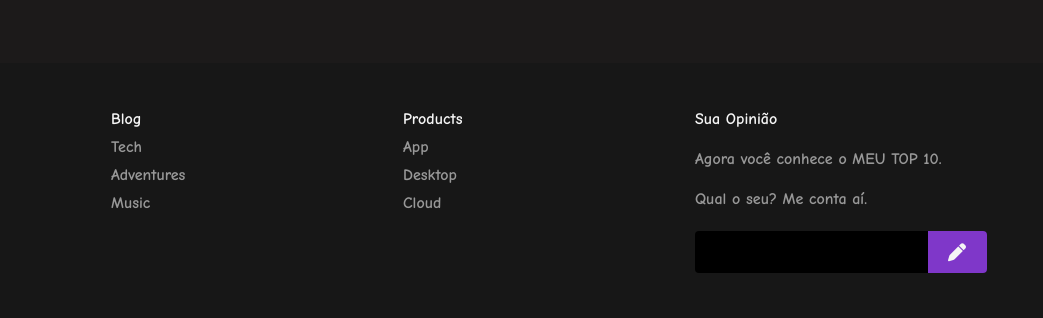
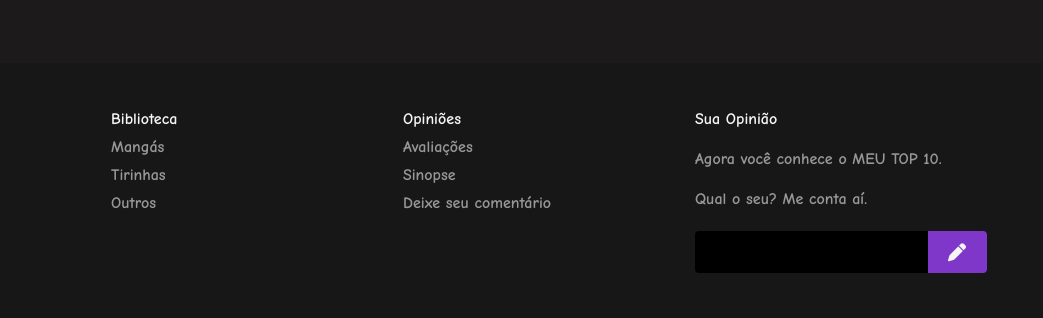
Before and after one commit to Nalu-reis/projetos_veeva, a plain HTML site: page PROJETO 01/index.html in a window 1280 px wide. Shown: the part 707-1025 px from the top of the page, 237-1280 px from the left. Drawn offline with Linux system fonts and the light colour scheme.

Commit message:
Update index.html

```diff
--- a/PROJETO 01/index.html
+++ b/PROJETO 01/index.html
@@ -1,5 +1,6 @@
 <!DOCTYPE html>
 <html lang="pt-br">
+
 <head>
   <meta charset="UTF-8" />
   <meta name="viewport" content="width=device-width, initial-scale=1.0" />
@@ -11,13 +12,15 @@
   <link rel="preconnect" href="https://fonts.gstatic.com" crossorigin />
   <link
     href="https://fonts.googleapis.com/css2?family=Comic+Neue:wght@300;400;700&family=Playfair+Display&family=Roboto:wght@100&display=swap"
-      rel="stylesheet"
-    />
+    rel="stylesheet" />
 
   <!-- Link para icons font-awesome -->
-    <link rel="stylesheet" href="https://cdnjs.cloudflare.com/ajax/libs/font-awesome/6.5.1/css/all.min.css" integrity="sha512-DTOQO9RWCH3ppGqcWaEA1BIZOC6xxalwEsw9c2QQeAIftl+Vegovlnee1c9QX4TctnWMn13TZye+giMm8e2LwA==" crossorigin="anonymous" referrerpolicy="no-referrer" />
+  <link rel="stylesheet" href="https://cdnjs.cloudflare.com/ajax/libs/font-awesome/6.5.1/css/all.min.css"
+    integrity="sha512-DTOQO9RWCH3ppGqcWaEA1BIZOC6xxalwEsw9c2QQeAIftl+Vegovlnee1c9QX4TctnWMn13TZye+giMm8e2LwA=="
+    crossorigin="anonymous" referrerpolicy="no-referrer" />
 
-    <link rel="stylesheet" href="./css/styles.css" />
+  <!-- link com css -->
+  <link rel="stylesheet" href="css\styles.css" />
 
 </head>
 
@@ -35,10 +38,7 @@
 
   <main class="main">
     <div class="left" id="left">
-        <img
-          class="favorite-comics"
-          src="./Imagens/FC - LOGO.png" alt="FavComics"
-        />
+      <img class="favorite-comics" src="./Imagens/FC - LOGO.png" alt="FavComics" />
       <h2 class="hs top">Top 10 melhores quadrinhos</h2>
       <h3 class="hs">
         Quais são seus quadrinhos preferidos? Ao lado você pode conferir o meu
@@ -63,7 +63,7 @@
       </div>
     </div>
 
-      <div class="rigth" id="carousel-container">
+    <div class="rigth" id="carrossel-container">
       <!-- Adicionando o ID para o carrossel -->
       <!-- Aqui vão os slides do carrossel -->
       <button id="prevButton">
@@ -109,31 +109,31 @@
 
       <ul class="footer-list">
         <li>
-                  <h3>Blog</h3>
+          <h3>Biblioteca</h3>
         </li>
         <li>
-                  <a href="#" class="footer-link">Tech</a>
+          <a href="https://mangaschan.net/" class="footer-link">Mangás</a>
         </li>
         <li>
-                  <a href="#" class="footer-link">Adventures</a>
+          <a href="https://www.umsabadoqualquer.com/" class="footer-link">Tirinhas</a>
         </li>
         <li>
-                  <a href="#" class="footer-link">Music</a>
+          <a href="https://www.instagram.com/gibisinfaliveis/" class="footer-link">Outros</a>
         </li>
       </ul>
 
       <ul class="footer-list">
         <li>
-                  <h3>Products</h3>
+          <h3>Opiniões</h3>
         </li>
         <li>
-                  <a href="#" class="footer-link">App</a>
+          <a href="#" class="footer-link">Avaliações</a>
         </li>
         <li>
-                  <a href="#" class="footer-link">Desktop</a>
+          <a href="#" class="footer-link">Sinopse</a>
         </li>
         <li>
-                  <a href="#" class="footer-link">Cloud</a>
+          <a href="#" class="footer-link">Deixe seu comentário</a>
         </li>
       </ul>
 
@@ -162,7 +162,9 @@
     </div>
   </footer>
 
+  <!-- link com o JS -->
   <script src="script.js"></script>
 
 </body>
+
 </html>
```
Lines whose indentation alone changed are shown as unchanged.
